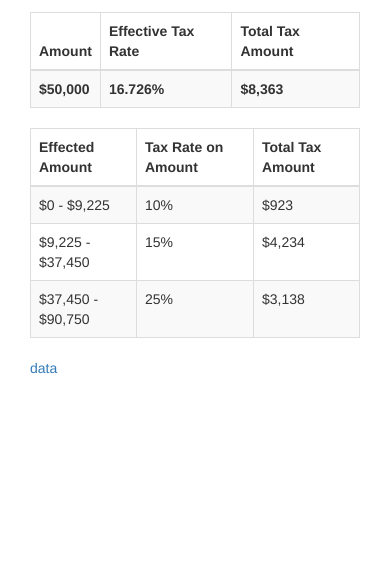
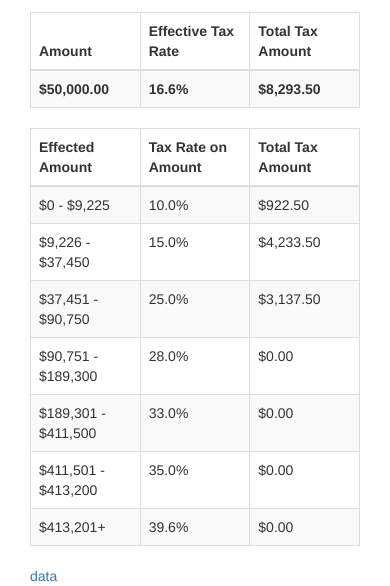
Before and after one commit to deplicator/tax-slider, a plain HTML site: page index.html in a window 390 px wide. Shown: the part 346-932 px from the top of the page. Before the commit the page ends 844 px from the top, so only its background shows below. Drawn offline with Linux system fonts and the light colour scheme.

Commit message:
Now it does stuff.

```diff
--- a/index.html
+++ b/index.html
@@ -14,30 +14,33 @@
         <div class="col-md-8 col-md-offset-2">
             <h1 class="text-center">2015 Tax <del>Table</del> Slider</h1>
             <div class="alert alert-success alert-dismissible" role="alert">
-                <button type="button" class="close" data-dismiss="alert" aria-label="Close"><span aria-hidden="true">&times;</span></button>
-                This number represents your taxable income, move the slider to
-                see how changes in taxable income effect the taxes owed for 2015.
+                <button type="button" class="close" data-dismiss="alert" aria-label="Close">
+                    <span aria-hidden="true">&times;</span>
+                </button>
+                <span id="notice">
+                    This number represents your taxable income, move the slider to see how changes
+                    in taxable income effect the taxes owed for 2015.
+                </span>
             </div>
 
             <div class="content">
                 <p class="text-center">
-                    <span class="giant">$</span>
-                    <span class="giant" id="amount">50,000</span>
+                    <span class="giant total-taxable"></span>
                 </p>
                 <input type="range" min="0" max="1000000" step="250" value="50000">
                 <table class="table table-striped table-bordered">
                     <thead>
                         <tr>
-                            <th class="col-md-4">Amount</th>
-                            <th class="col-md-4">Effective Tax Rate</th>
-                            <th class="col-md-4">Total Tax Amount</th>
+                            <th class="col-xs-4">Amount</th>
+                            <th class="col-xs-4">Effective Tax Rate</th>
+                            <th class="col-xs-4">Total Tax Amount</th>
                         </tr>
                     </thead>
                     <tbody>
                         <tr>
-                            <td><strong>$<span id="total-taxable">50,000</span></strong></td>
-                            <td><strong><span id="total-all-rate">16.726</span>%</strong></td>
-                            <td><strong>$<span id="total-all-amount">8,363</span></strong></td>
+                            <td><strong><span class="total-taxable"></span></strong></td>
+                            <td><strong><span id="total-tax-rate"></span></strong></td>
+                            <td><strong><span id="total-tax-amount"></span></strong></td>
                         </tr>
                     </tbody>
                 </table>
@@ -45,26 +48,46 @@
                 <table class="table table-striped table-bordered">
                     <thead>
                         <tr>
-                            <th class="col-md-4">Effected Amount</th>
-                            <th class="col-md-4">Tax Rate on Amount</th>
-                            <th class="col-md-4">Total Tax Amount</th>
+                            <th class="col-xs-4">Effected Amount</th>
+                            <th class="col-xs-4">Tax Rate on Amount</th>
+                            <th class="col-xs-4">Total Tax Amount</th>
                         </tr>
                     </thead>
                     <tbody>
                         <tr>
                             <td>$0 - $9,225</td>
-                            <td>10%</td>
-                            <td>$<span id="total-10-amount">923</span></td>
+                            <td>10.0%</td>
+                            <td><span id="ten-amount"></span></td>
                         </tr>
                         <tr>
-                            <td>$9,225 - $37,450</td>
-                            <td>15%</td>
-                            <td>$<span id="total-15-amount">4,234</span></td>
+                            <td>$9,226 - $37,450</td>
+                            <td>15.0%</td>
+                            <td><span id="fifteen-amount"></span></td>
                         </tr>
                         <tr>
-                            <td>$37,450 - $90,750</td>
-                            <td>25%</td>
-                            <td>$<span id="total-25-amount">3,138</span></td>
+                            <td>$37,451 - $90,750</td>
+                            <td>25.0%</td>
+                            <td><span id="twentyfive-amount"></span></td>
+                        </tr>
+                        <tr>
+                            <td>$90,751 - $189,300</td>
+                            <td>28.0%</td>
+                            <td><span id="twentyeight-amount"></span></td>
+                        </tr>
+                        <tr>
+                            <td>$189,301 - $411,500</td>
+                            <td>33.0%</td>
+                            <td><span id="thirtythree-amount"></span></td>
+                        </tr>
+                        <tr>
+                            <td>$411,501 - $413,200</td>
+                            <td>35.0%</td>
+                            <td><span id="thirtyfive-amount"></span></td>
+                        </tr>
+                        <tr>
+                            <td>$413,201+</td>
+                            <td>39.6%</td>
+                            <td><span id="thirtynine-amount"></span></td>
                         </tr>
                     </tbody>
                 </table>
@@ -75,12 +98,99 @@
     </div>
 
     <script>
+        $(document).ready(updateTables);
 
-        $('input').on('input change', function() {
-            var value = parseInt($('input').val(), 10) * 0.1;
-            $('#amount').html($('input').val().replace(/\B(?=(\d{3})+(?!\d))/g, ","));
-            $('#total').html(value.toString().replace(/\B(?=(\d{3})+(?!\d))/g, ","));
-        });
+        // Returns string of a number with commans and a dollar sign.
+        function dollarize(num) {
+            num = Math.round(num * 100) / 100;
+            num = num.toFixed(2);
+            return '$' + num.toString().replace(/\B(?=(\d{3})+(?!\d))/g, ",");
+        }
+
+        // Returns string of a number formated to be a percent.
+        function percentagize(num) {
+            if(isNaN(num)) { num = 0; }
+            num = Math.round(num * 1000) / 10;
+            return num.toString() + '%';
+        }
+
+        function updateTables() {
+            // Value from slider.
+            var taxableAmount = parseInt($('input').val(), 10);
+
+            // Caluclate tax amounts.
+            var tenPercent = 0;
+            var fifteenPercent = 0;
+            var twentyfivePercent = 0;
+            var twentyeightPercent = 0;
+            var thirtythreePercent = 0;
+            var thirtyfivePercent = 0;
+            var thirtyninePercent = 0;
+
+            if(taxableAmount <= 9225) {
+                tenPercent = taxableAmount * 0.10;
+            } else if(taxableAmount <= 37450) {
+                tenPercent = 922.50;
+                fifteenPercent = (taxableAmount - 9225) * 0.15;
+            } else if(taxableAmount <= 90750) {
+                tenPercent = 922.50;
+                fifteenPercent = 4233.50;
+                twentyfivePercent = (taxableAmount - 37450) * 0.25;
+            } else if(taxableAmount <= 189300) {
+                tenPercent = 922.50;
+                fifteenPercent = 4233.50;
+                twentyfivePercent = 13325.00;
+                twentyeightPercent = (taxableAmount - 90750) * 0.28;
+            } else if(taxableAmount <= 411500) {
+                tenPercent = 922.50;
+                fifteenPercent = 4233.50;
+                twentyfivePercent = 13325.00;
+                twentyeightPercent = 27593.72;
+                thirtythreePercent = (taxableAmount - 189300) * 0.33;
+            } else if(taxableAmount <= 413200) {
+                tenPercent = 922.50;
+                fifteenPercent = 4233.50;
+                twentyfivePercent = 13325.00;
+                twentyeightPercent = 27593.72;
+                thirtythreePercent = 73325.67;
+                thirtyfivePercent = (taxableAmount - 411500) * 0.35;
+            } else {
+                tenPercent = 922.50;
+                fifteenPercent = 4233.50;
+                twentyfivePercent = 13325.00;
+                twentyeightPercent = 27593.72;
+                thirtythreePercent = 73325.67;
+                thirtyfivePercent = 594.65;
+                thirtyninePercent = (taxableAmount - 413200) * 0.396;
+            }
+
+            // Calculate effective tax rate.
+            var totalTaxAmount = tenPercent + fifteenPercent + twentyfivePercent +
+                twentyeightPercent + thirtythreePercent + thirtyfivePercent + thirtyninePercent;
+            var effectiveTaxRate = totalTaxAmount / taxableAmount;
+
+            // Update display tables.
+            $('.total-taxable').html(dollarize(taxableAmount));
+            $('#total-tax-rate').html(percentagize(effectiveTaxRate));
+            $('#total-tax-amount').html(dollarize(totalTaxAmount));
+
+            $('#ten-amount').html(dollarize(tenPercent));
+            $('#fifteen-amount').html(dollarize(fifteenPercent));
+            $('#twentyfive-amount').html(dollarize(twentyfivePercent));
+            $('#twentyeight-amount').html(dollarize(twentyeightPercent));
+            $('#thirtythree-amount').html(dollarize(thirtythreePercent));
+            $('#thirtyfive-amount').html(dollarize(thirtyfivePercent));
+            $('#thirtynine-amount').html(dollarize(thirtyninePercent));
+
+
+
+
+
+
+        }
+
+
+        $('input').on('input change', updateTables);
 
     </script>
 
```
